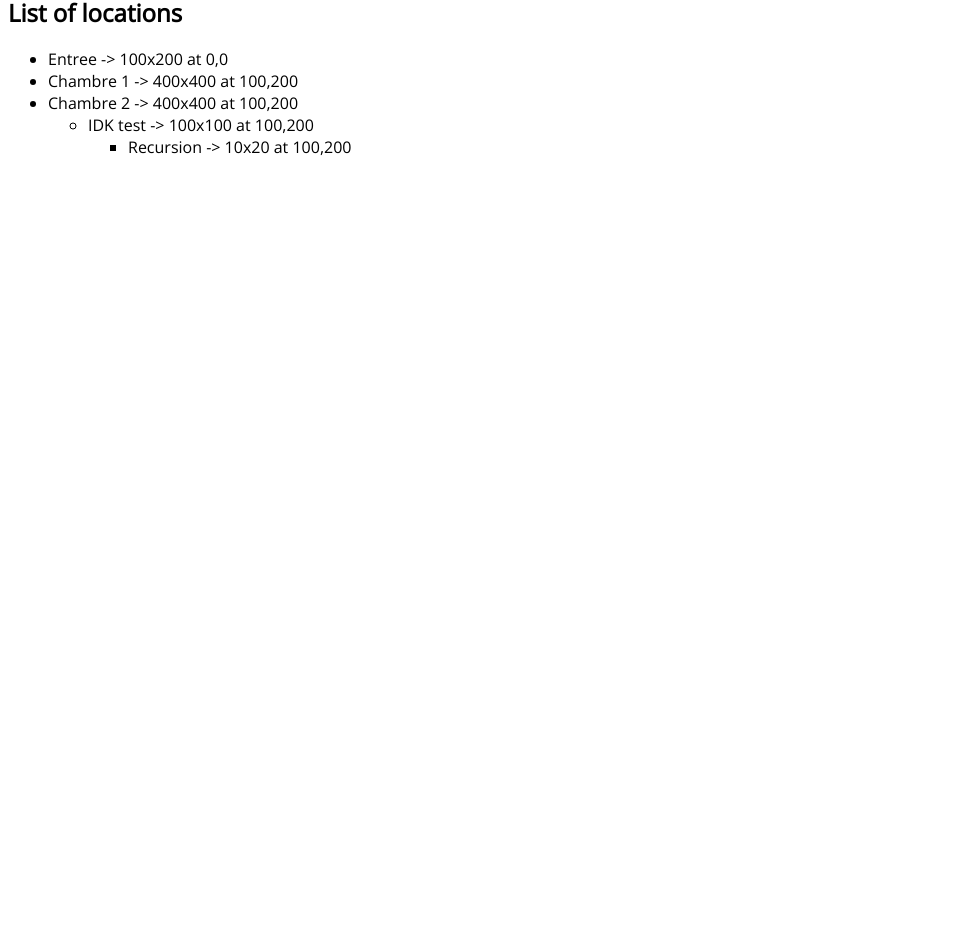
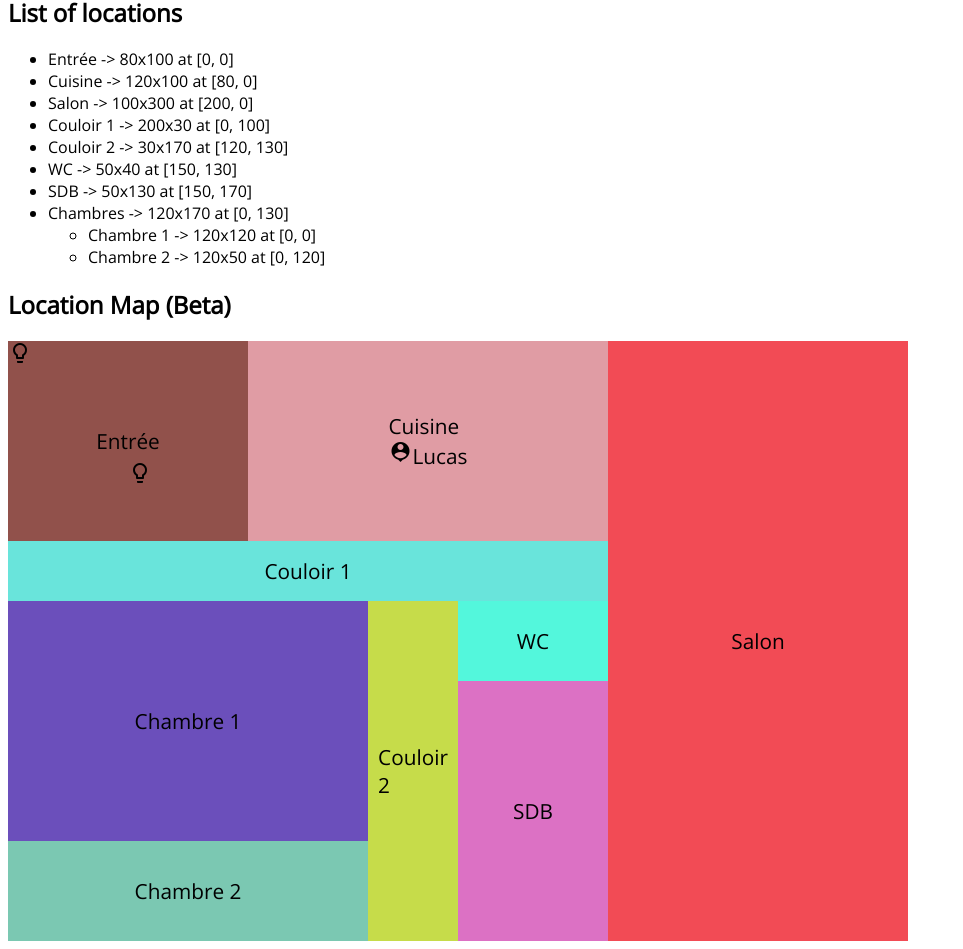
Before and after one commit to Nelgamix/EnvSim6, an Angular app: page / in a window 1280 px wide. Shown: the part 469-1418 px from the top of the page, without its empty margins (0-963 px from the left). Before the commit the page ends 800 px from the top, so only its background shows below. Built offline with nearby package versions, Linux system fonts and the light colour scheme.

Commit message:
map step 1

```diff
--- /dev/null
+++ b/projects/worldsim/src/lib/model/TV.ts
@@ -0,0 +1,4 @@
+import {Receiver} from './Receiver';
+
+class TV extends Receiver {
+}
--- a/projects/worldsim/src/lib/model/World.ts
+++ b/projects/worldsim/src/lib/model/World.ts
@@ -1,16 +1,15 @@
 import {Location} from './Location';
-import {Obj} from './Obj';
 import {Emitter} from './Emitter';
 import {Receiver} from './Receiver';
 
 export class World {
   private readonly _locations: Location[];
-  private readonly _emmiters: Emitter[];
+  private readonly _emitters: Emitter[];
   private readonly _receivers: Receiver[];
 
   constructor() {
     this._locations = [];
-    this._emmiters = [];
+    this._emitters = [];
     this._receivers = [];
   }
 
@@ -19,7 +18,7 @@ export class World {
   }
 
   public addEmmiter(emmiter: Emitter) {
-    this._emmiters.push(emmiter);
+    this._emitters.push(emmiter);
   }
 
   public addReceiver(receiver: Receiver) {
@@ -30,11 +29,33 @@ export class World {
     return this._locations;
   }
 
-  get emmiters(): Emitter[] {
-    return this._emmiters;
+  get emitters(): Emitter[] {
+    return this._emitters;
   }
 
   get receivers(): Receiver[] {
     return this._receivers;
   }
+
+  calculateHeight(): number {
+    let h = 0;
+    for (const l of this.locations) {
+      if (h < l.height + l.position.y) {
+        h = l.height + l.position.y;
+      }
+    }
+
+    return h;
+  }
+
+  calculateWidth(): number {
+    let w = 0;
+    for (const l of this.locations) {
+      if (w < l.width + l.position.x) {
+        w = l.width + l.position.x;
+      }
+    }
+
+    return w;
+  }
 }
--- a/src/app/app.component.css
+++ b/src/app/app.component.css
@@ -0,0 +1,4 @@
+.ws-location {
+  position: absolute;
+  border: 1px solid black;
+}
--- a/src/app/app.component.html
+++ b/src/app/app.component.html
@@ -4,7 +4,7 @@
   <h2>List of emitters<span style="display: block; font-size: 60%">Emitters can <i>send</i> data to the server</span></h2>
   <small></small>
   <ul>
-    <li *ngFor="let o of worldsimService.world.emmiters">{{ o.name }} at {{ o.position.x }},{{ o.position.y }}</li>
+    <li *ngFor="let o of worldsimService.world.emitters">{{ o.name }} at {{ o.position.x }},{{ o.position.y }}</li>
   </ul>
 </div>
 <div>
@@ -22,3 +22,8 @@
     <li *ngFor="let l of worldsimService.world.locations"><app-show-location [location]="l"></app-show-location></li>
   </ul>
 </div>
+
+<div>
+  <h2>Location Map (Beta)</h2>
+  <app-show-map [world]="worldsimService.world" [magnificationX]="3" [magnificationY]="2"></app-show-map>
+</div>
--- a/src/app/app.component.ts
+++ b/src/app/app.component.ts
@@ -1,10 +1,14 @@
-import {Component, Input} from '@angular/core';
+import {Component, HostListener, Input} from '@angular/core';
 import {WorldsimService} from '../../projects/worldsim/src/lib/worldsim.service';
+import {Emitter} from '../../projects/worldsim/src/lib/model/Emitter';
+import {Receiver} from '../../projects/worldsim/src/lib/model/Receiver';
+import {Lamp} from '../../projects/worldsim/src/lib/model/Lamp';
 
 @Component({
   selector: 'app-show-location',
   template: `
-    {{ location.name }} -> {{ location.width }}x{{ location.height }} at {{ location.position.x + ',' + location.position.y }}
+    {{ location.name }} -> {{ location.width }}x{{ location.height }}
+    at [{{ location.position.x + ', ' + location.position.y }}]
     <ul *ngIf="location.sublocations.length > 0">
       <li *ngFor="let l of location.sublocations"><app-show-location [location]="l"></app-show-location></li>
     </ul>
@@ -20,6 +24,9 @@ export class ShowLocationComponent {
   styleUrls: ['./app.component.css']
 })
 export class AppComponent {
+  readonly magnificationX: number = 3;
+  readonly magnificationY: number = 2;
+
   constructor(public worldsimService: WorldsimService) {
     this.worldsimService.loadEnvironment({
       'objects': [
@@ -35,7 +42,7 @@ export class AppComponent {
         {
           'type': 'Lamp',
           'position': {
-            'x': 10,
+            'x': 120,
             'y': 120
           },
           'name': 'Philips LMP1',
@@ -44,52 +51,95 @@ export class AppComponent {
       ],
       'locations': [
         {
-          'name': 'Entree',
-          'width': 100,
-          'height': 200,
+          'name': 'Entrée',
+          'width': 80,
+          'height': 100,
           'position': {
             x: 0,
             y: 0
           }
         },
         {
-          'name': 'Chambre 1',
-          'width': 400,
-          'height': 400,
+          'name': 'Cuisine',
+          'width': 120,
+          'height': 100,
           'position': {
-            x: 100,
-            y: 200
+            x: 80,
+            y: 0
           },
           'personnages': [{name: 'Lucas'}]
         },
         {
-          'name': 'Chambre 2',
-          'width': 400,
-          'height': 400,
+          'name': 'Salon',
+          'width': 100,
+          'height': 300,
           'position': {
-            x: 100,
-            y: 200
+            x: 200,
+            y: 0
+          }
+        },
+        {
+          'name': 'Couloir 1',
+          'width': 200,
+          'height': 30,
+          'position': {
+            x: 0,
+            y: 100
+          }
+        },
+        {
+          'name': 'Couloir 2',
+          'width': 30,
+          'height': 170,
+          'position': {
+            x: 120,
+            y: 130
+          }
+        },
+        {
+          'name': 'WC',
+          'width': 50,
+          'height': 40,
+          'position': {
+            x: 150,
+            y: 130
+          }
+        },
+        {
+          'name': 'SDB',
+          'width': 50,
+          'height': 130,
+          'position': {
+            x: 150,
+            y: 170
+          }
+        },
+        {
+          'name': 'Chambres',
+          'width': 120,
+          'height': 170,
+          'position': {
+            x: 0,
+            y: 130
           },
           'sublocations': [
             {
-              'name': 'IDK test',
-              'width': 100,
-              'height': 100,
+              'name': 'Chambre 1',
+              'width': 120,
+              'height': 120,
               'position': {
-                x: 100,
-                y: 200
+                x: 0,
+                y: 0
+              }
+            },
+            {
+              'name': 'Chambre 2',
+              'width': 120,
+              'height': 50,
+              'position': {
+                x: 0,
+                y: 120
               },
-              'sublocations': [
-                {
-                  'name': 'Recursion',
-                  'width': 10,
-                  'height': 20,
-                  'position': {
-                    x: 100,
-                    y: 200
-                  }
-                }
-              ]
             }
           ]
         }
--- /dev/null
+++ b/src/app/show-map-emitter.component.ts
@@ -0,0 +1,11 @@
+import {Component, Input} from '@angular/core';
+import {Emitter} from '../../projects/worldsim/src/lib/model/Emitter';
+
+@Component({
+  selector: 'app-show-map-emitter',
+  template: `
+  `
+})
+export class ShowMapEmitterComponent {
+  @Input() emitter: Emitter;
+}
--- /dev/null
+++ b/src/app/show-map-location.component.ts
@@ -0,0 +1,60 @@
+import {Component, HostListener, Input} from '@angular/core';
+import {Location} from '../../projects/worldsim/src/lib/model/Location';
+
+@Component({
+  selector: 'app-show-map-location',
+  styles: [`
+    .ws-location {
+      position: absolute;
+      /*border: 1px solid black;*/
+    }
+    .ws-location-name {
+      position: absolute;
+      top: 50%;
+      left: 50%;
+      transform: translate(-50%, -50%);
+      font-size: 130%;
+    }
+  `],
+  template: `
+    <div
+      class="ws-location"
+      [style.background-color]="color"
+      [style.top]="(location.position.y * magnificationY) + 'px'"
+      [style.left]="(location.position.x * magnificationX) + 'px'"
+      [style.width]="(location.width * magnificationX) + 'px'"
+      [style.height]="(location.height * magnificationY) + 'px'">
+      <app-show-map-location
+        *ngFor="let s of location.sublocations"
+        [location]="s"
+        [magnificationY]="magnificationY"
+        [magnificationX]="magnificationX">
+      </app-show-map-location>
+      <span *ngIf="location.sublocations.length === 0" class="ws-location-name">
+        {{location.name}}
+        <span *ngFor="let p of location.personnages">
+          <br>
+          <i class="material-icons">person_pin</i>{{p.name}}
+        </span>
+      </span>
+    </div>
+  `
+})
+export class ShowMapLocationComponent {
+  color: string = this.randomColor();
+
+  @Input() location: Location;
+  @Input() magnificationX: number;
+  @Input() magnificationY: number;
+
+  @HostListener('click') onClick() {
+    console.log(this.location.name);
+  }
+
+  randomColor(): string {
+    return 'rgb(' +
+      Math.floor(64 + Math.random() * 192) + ', ' +
+      Math.floor(64 + Math.random() * 192) + ', ' +
+      Math.floor(64 + Math.random() * 192) + ')';
+  }
+}
--- /dev/null
+++ b/src/app/show-map-receiver.component.ts
@@ -0,0 +1,25 @@
+import {Component, Input} from '@angular/core';
+import {Lamp} from '../../projects/worldsim/src/lib/model/Lamp';
+import {Receiver} from '../../projects/worldsim/src/lib/model/Receiver';
+
+@Component({
+  selector: 'app-show-map-receiver',
+  template: `
+    <div [style.top]="(receiver.position.y) + 'px'"
+         [style.left]="(receiver.position.x) + 'px'"
+         [style.width]="16 + 'px'"
+         [style.height]="16 + 'px'"
+          style="position: absolute;">
+      <div *ngIf="instanceOfLamp()">
+        <i class="material-icons">lightbulb_outline</i>
+      </div>
+    </div>
+  `
+})
+export class ShowMapReceiverComponent {
+  @Input() receiver: Receiver;
+
+  instanceOfLamp(): boolean {
+    return this.receiver instanceof Lamp;
+  }
+}
--- /dev/null
+++ b/src/app/show-map.component.ts
@@ -0,0 +1,25 @@
+import {Component, Input} from '@angular/core';
+import {World} from '../../projects/worldsim/src/lib/model/World';
+
+@Component({
+  selector: 'app-show-map',
+  template: `
+    <div style="position: relative"
+         [style.height]="world.calculateHeight() * magnificationY + 'px'"
+         [style.width]="world.calculateWidth() * magnificationX + 'px'">
+      <app-show-map-location
+        *ngFor="let l of world.locations"
+        [location]="l"
+        [magnificationX]="magnificationX"
+        [magnificationY]="magnificationY">
+      </app-show-map-location>
+      <app-show-map-emitter *ngFor="let e of world.emitters" [emitter]="e"></app-show-map-emitter>
+      <app-show-map-receiver *ngFor="let r of world.receivers" [receiver]="r"></app-show-map-receiver>
+    </div>
+  `
+})
+export class ShowMapComponent {
+  @Input() world: World;
+  @Input() magnificationX: number;
+  @Input() magnificationY: number;
+}
```
Also changed, not shown: package.json (+26 -25 lines), src/app/app.module.ts (+14 -2 lines), 2 other files (tests, documents, lock files or other folders).
